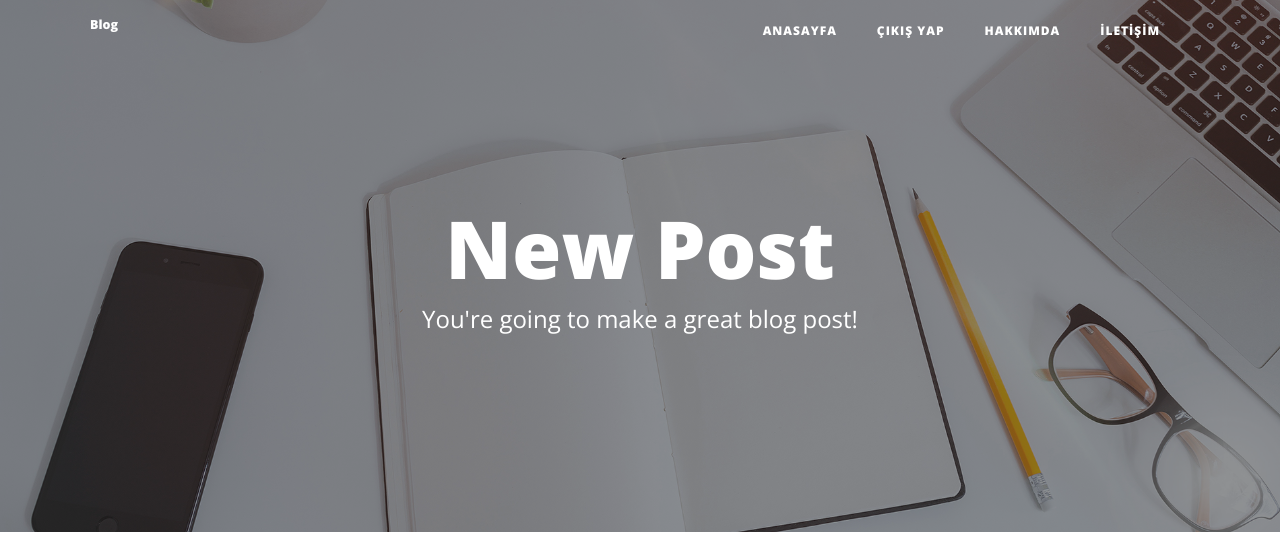
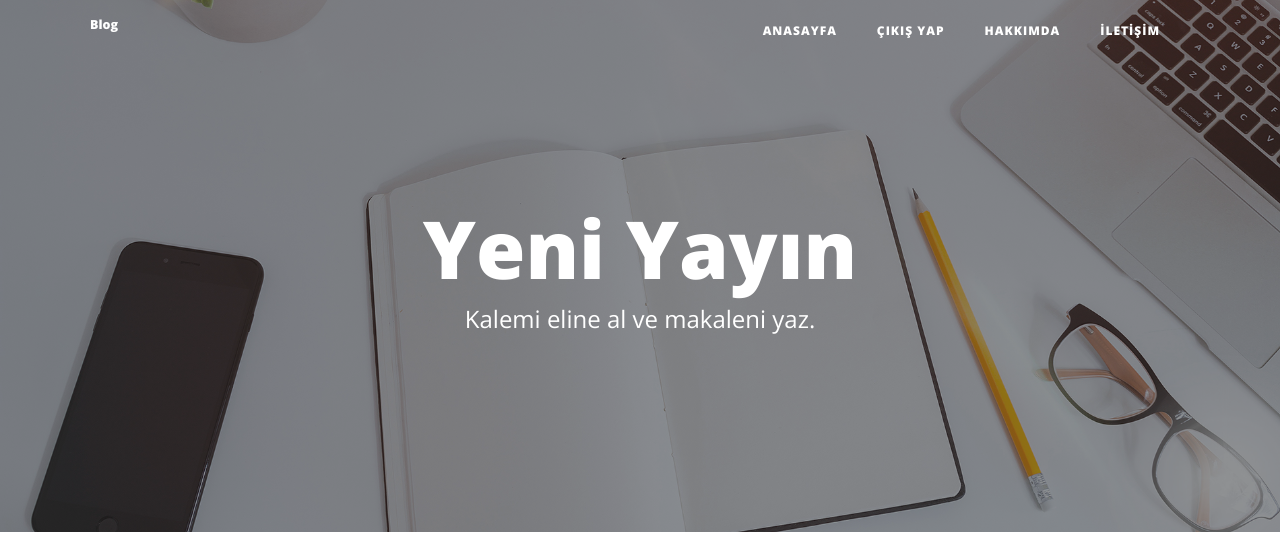
Before and after one commit to GokhanCinbas/kaptan-blog, a Flask app: page /new-post in a window 1280 px wide. Shown: the top 536 px of the page. Run offline with Flask 2, Linux system fonts and the light colour scheme; a user stored in the database is signed in; some libraries are stand-ins or nearby versions.

Commit message:
last commit

```diff
--- a/templates/make-post.html
+++ b/templates/make-post.html
@@ -11,11 +11,11 @@
         <div class="col-lg-8 col-md-10 mx-auto">
           <div class="page-heading">
             {% if is_edit: %}
-            <h1>Edit Post</h1>
+            <h1>Düzenle</h1>
             {% else: %}
-            <h1>New Post</h1>
+            <h1>Yeni Yayın</h1>
             {% endif %}
-            <span class="subheading">You're going to make a great blog post!</span>
+            <span class="subheading">Kalemi eline al ve makaleni yaz.</span>
           </div>
         </div>
       </div>
```
